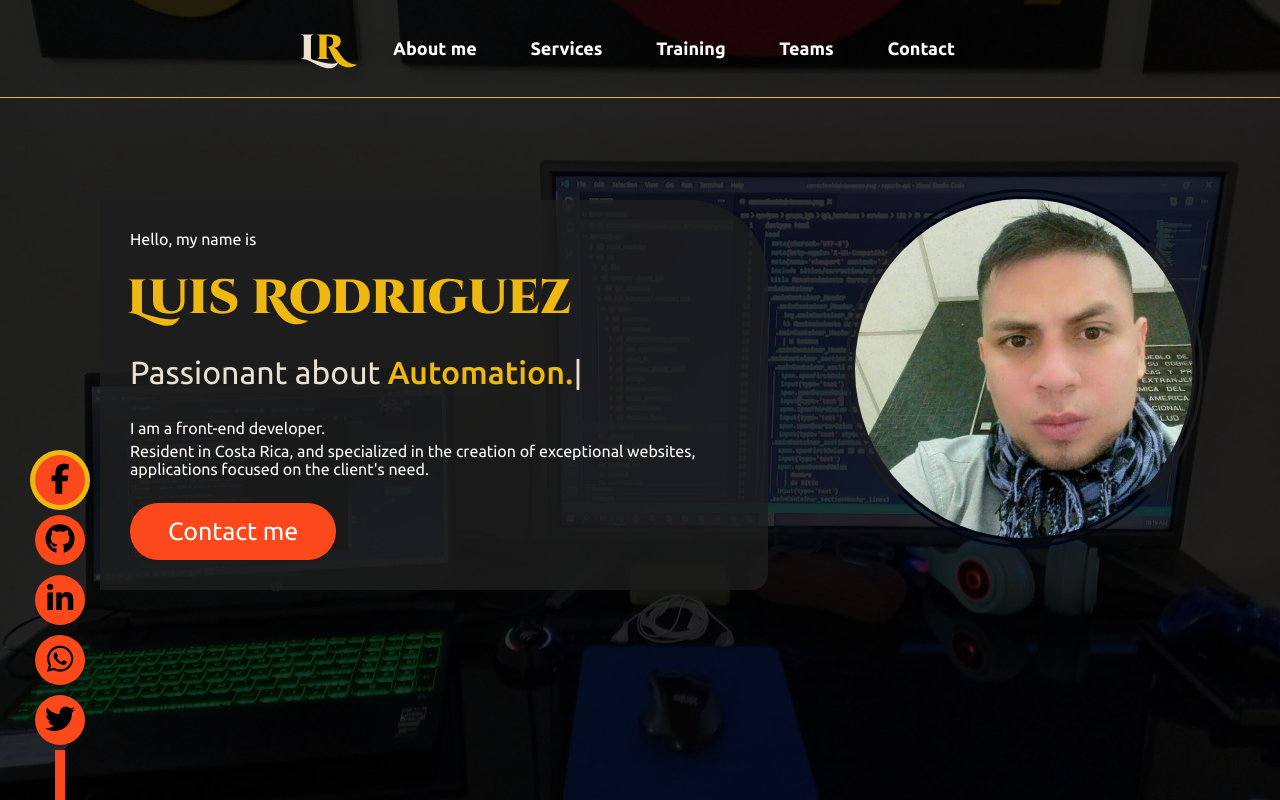
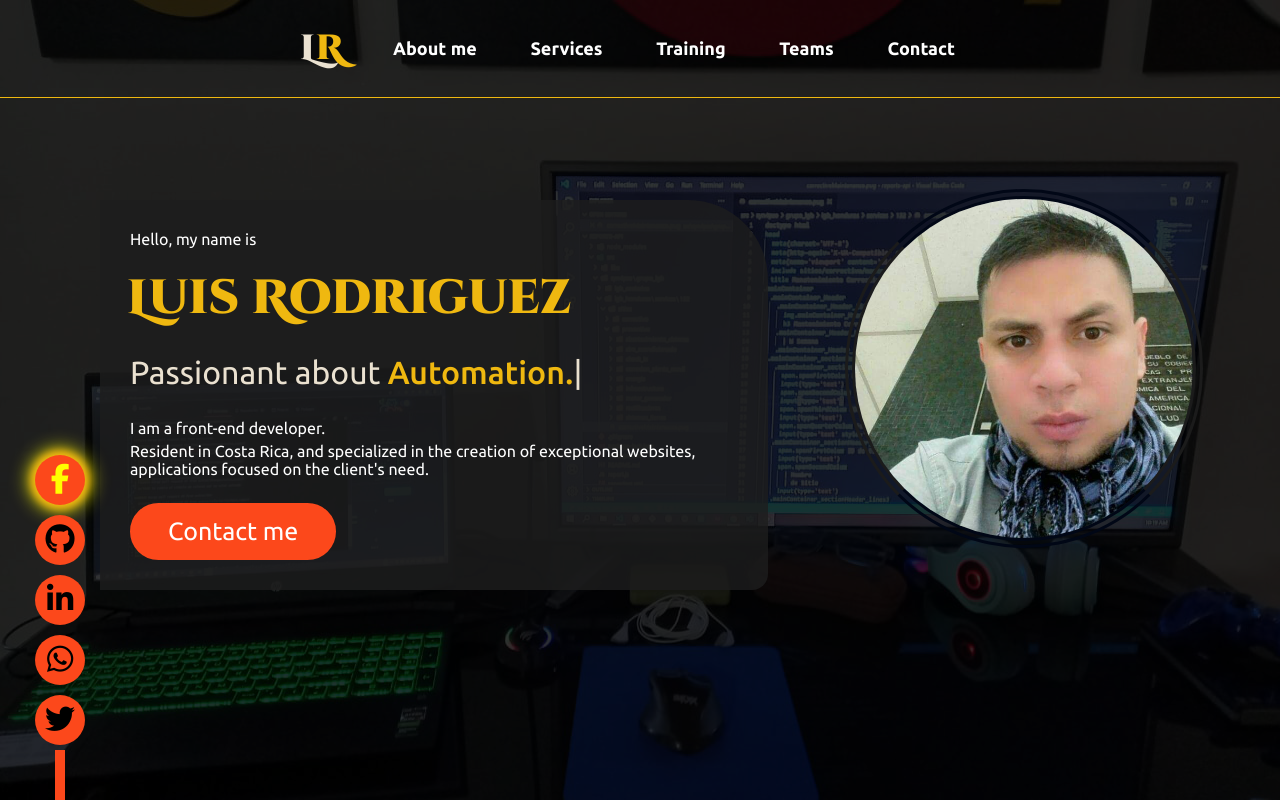
Before and after one commit to luroalfa/LuisRodriguezFallas, a plain HTML site: page index.html in a window 1280 px wide. In both pictures the pointer is over the item 60 px from the left and 480 px from the top of the page. Shown: the top 800 px of the page. Drawn offline with nearby package versions, Linux system fonts and the light colour scheme.

Commit message:
UPDATED SECTION OF SOCIAL MEDIA

```diff
--- a/style.css
+++ b/style.css
@@ -391,7 +391,12 @@ section .title::after{
     transition: .5s;
 }
 .ulsocial__li:hover::before{
+    filter: blur(3px);
     transform: scale(1.2);
+    box-shadow: 0 0 15px yellow;
+}
+.ulsocial__li:hover{
+    color: yellow;
 }
 .ulsocial__li{
     position: relative;
```
